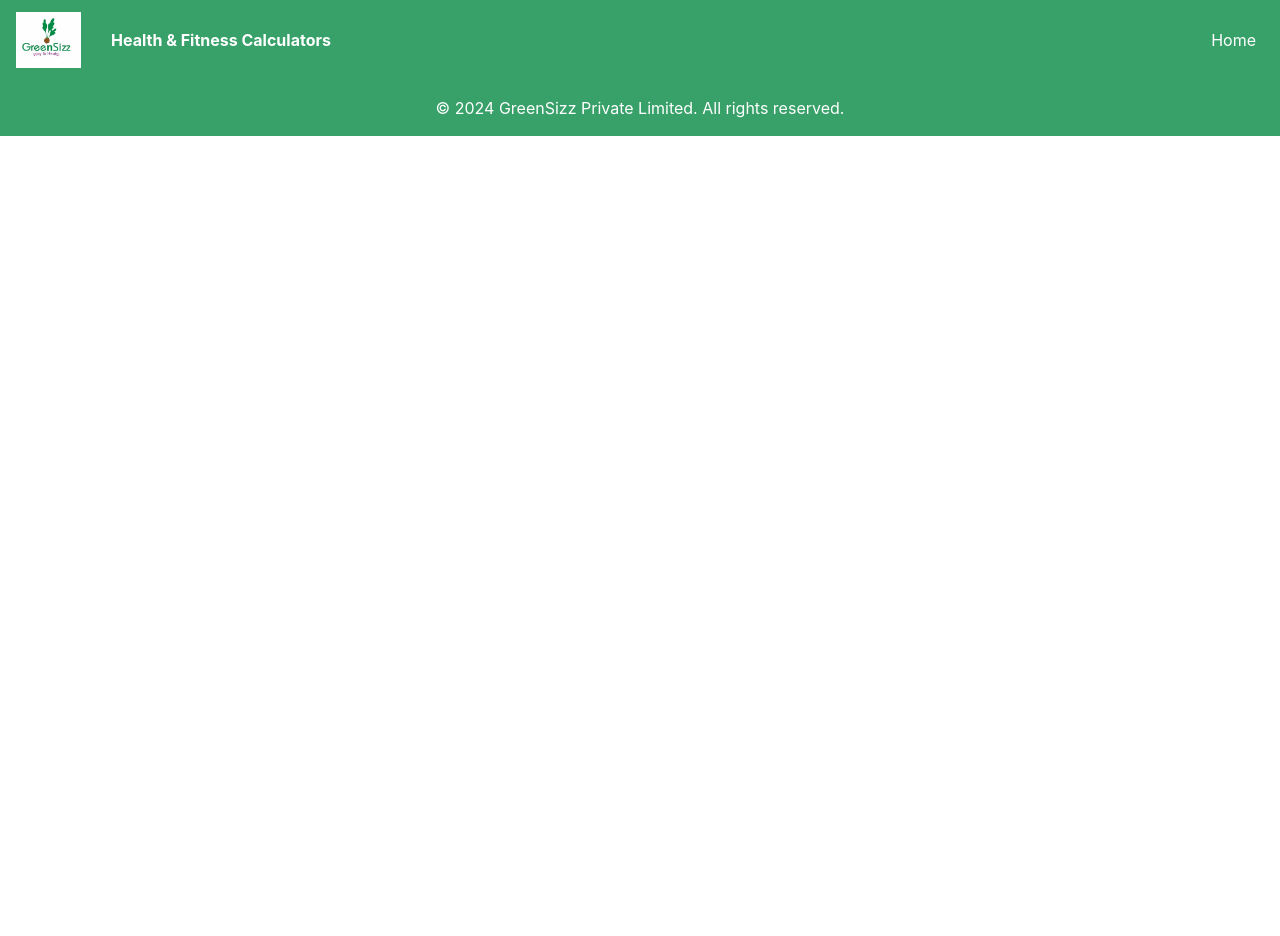
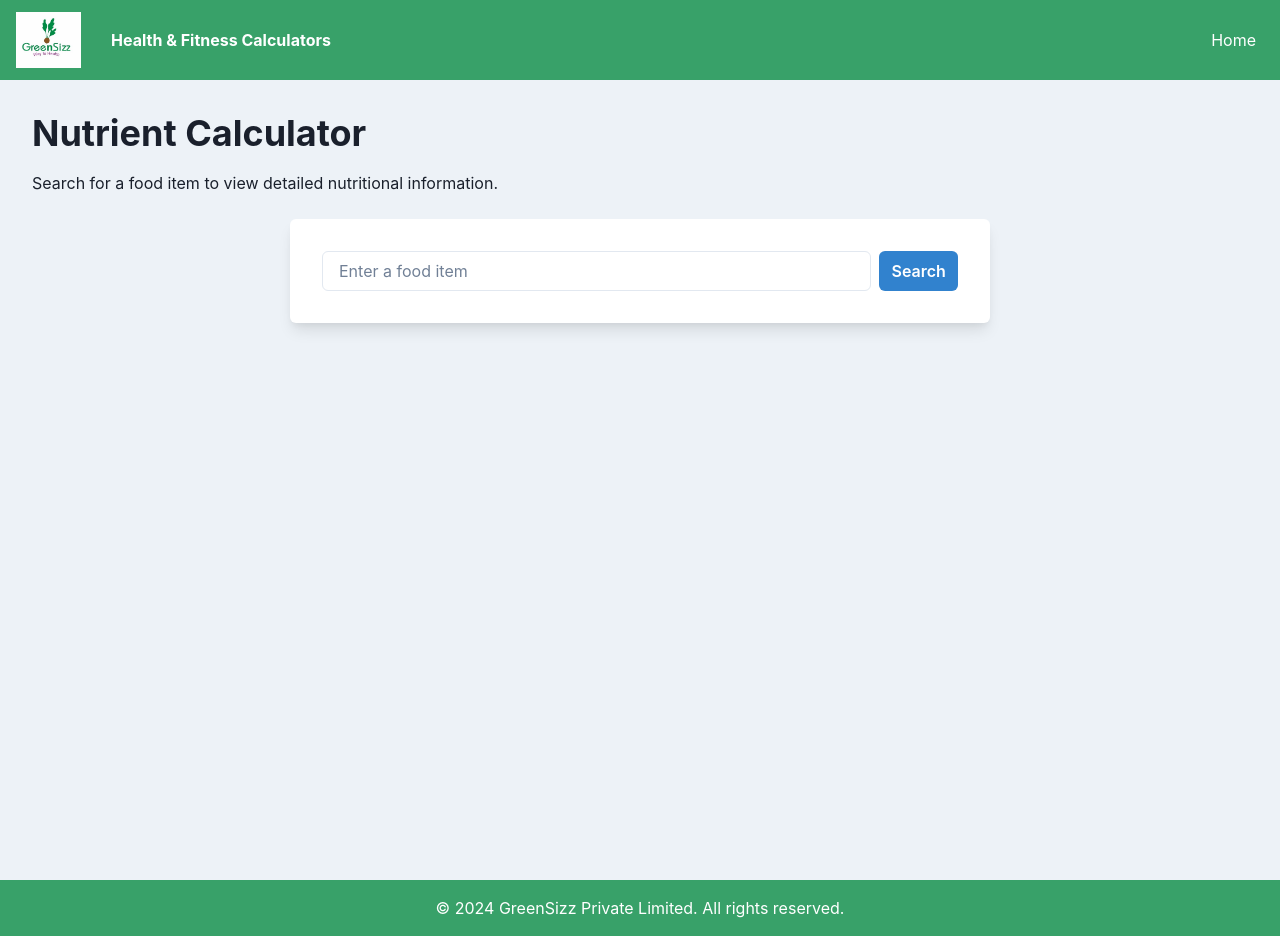
Before and after one commit to acecoder7/Health-Fitness-Calc-GS, a React (Create React App) app in the folder calculator/: page /nutrient in a window 1280 px wide. Before the commit the page ends 800 px from the top, so only its background shows below. Built offline with nearby package versions, Linux system fonts and the light colour scheme.

Commit message:
nutriet calc with search functionality

```diff
--- a/calculator/src/App.js
+++ b/calculator/src/App.js
@@ -5,6 +5,7 @@ import BMI from './pages/BMI';
 import BMR from './pages/BMR';
 import Pregnancy from './pages/Pregnancy';
 import Foodcalorie from './pages/Foodcalorie';
+import Nutrient from './pages/Nutrient';
 import Navbar from './components/Navbar';
 import Footer from './components/Footer';
 
@@ -18,6 +19,7 @@ function App() {
         <Route path="/bmr" element={<BMR />} />
         <Route path="/pregnancy" element={<Pregnancy />} />
         <Route path="/food-calorie" element={<Foodcalorie />} />
+        <Route path="/nutrient" element={<Nutrient />} />
       </Routes>
       <Footer />
     </div>
--- a/calculator/src/pages/Home.js
+++ b/calculator/src/pages/Home.js
@@ -21,7 +21,7 @@ const calculators = [
     icon: healthicon,
     link: "/calorie-intake",
   },
-  { name: "Protien Calculator", icon: healthicon, link: "/protien" },
+  { name: "Nutrient Calculator", icon: healthicon, link: "/nutrient" },
   { name: "Period Calculator", icon: healthicon, link: "/period" },
   {
     name: "Ideal Weight Calculator",
--- /dev/null
+++ b/calculator/src/pages/Nutrient.js
@@ -0,0 +1,186 @@
+import React, { useState, useEffect } from "react";
+import {
+  Box,
+  Button,
+  Input,
+  VStack,
+  Text,
+  HStack,
+  Heading,
+  List,
+  ListItem,
+  Spinner,
+} from "@chakra-ui/react";
+
+const NutrientCalculator = () => {
+  const [food, setFood] = useState("");
+  const [suggestions, setSuggestions] = useState([]);
+  const [foodItem, setFoodItem] = useState(null);
+  const [error, setError] = useState(null);
+  const [loading, setLoading] = useState(false);
+
+  const fetchSuggestions = async (query) => {
+    const appId = "7247c6f1";
+    const appKey = "75d5eeac2a4626bde64643e91f862842";
+    const url = `https://trackapi.nutritionix.com/v2/search/instant?query=${query}&common=true`;
+
+    const config = {
+      method: "GET",
+      headers: {
+        "x-app-id": appId,
+        "x-app-key": appKey,
+      },
+    };
+
+    try {
+      const response = await fetch(url, config);
+      const data = await response.json();
+      console.log("Suggestions fetched:", data.common);
+      setSuggestions(data.common || []);
+    } catch (error) {
+      console.error("Error fetching suggestions:", error);
+    }
+  };
+
+  const fetchNutrition = async (foodName) => {
+    const appId = "7247c6f1";
+    const appKey = "75d5eeac2a4626bde64643e91f862842";
+    const url = "https://trackapi.nutritionix.com/v2/natural/nutrients";
+
+    const config = {
+      method: "POST",
+      headers: {
+        "Content-Type": "application/json",
+        "x-app-id": appId,
+        "x-app-key": appKey,
+      },
+      body: JSON.stringify({ query: foodName }),
+    };
+
+    try {
+      setLoading(true);
+      const response = await fetch(url, config);
+      setLoading(false);
+
+      if (!response.ok) {
+        throw new Error(`HTTP error! Status: ${response.status}`);
+      }
+
+      const data = await response.json();
+      console.log("Nutrition data fetched:", data.foods[0]);
+
+      if (data.foods.length > 0) {
+        const foodData = data.foods[0];
+        setFoodItem(foodData);
+        setFood("");
+        setSuggestions([]);
+        setError(null);
+      } else {
+        setError("Food not found. Please try another search.");
+      }
+    } catch (error) {
+      console.error("Error fetching nutrition data:", error);
+      setError("Error fetching nutrition data. Please try again later.");
+      setLoading(false);
+    }
+  };
+
+  const handleSearchFood = () => {
+    if (food) {
+      fetchNutrition(food);
+    }
+  };
+
+  useEffect(() => {
+    if (food.length > 1) {
+      fetchSuggestions(food);
+    } else {
+      setSuggestions([]);
+    }
+  }, [food]);
+
+  const handleSuggestionClick = (suggestion) => {
+    setFood(suggestion.food_name);
+    setSuggestions([]);
+  };
+
+  return (
+    <Box p={8} bg="gray.100" minHeight="100vh">
+      <Heading mb={4}>Nutrient Calculator</Heading>
+      <Text mb={6}>
+        Search for a food item to view detailed nutritional information.
+      </Text>
+
+      <Box
+        bg="white"
+        p={8}
+        borderRadius="md"
+        boxShadow="lg"
+        maxWidth="700px"
+        mx="auto"
+        position="relative"
+      >
+        <VStack spacing={4} align="stretch">
+          <HStack width="100%" position="relative">
+            <Input
+              value={food}
+              onChange={(e) => setFood(e.target.value)}
+              placeholder="Enter a food item"
+              width="100%"
+              zIndex="1"
+            />
+            <Button colorScheme="blue" onClick={handleSearchFood}>
+              Search
+            </Button>
+            {loading && <Spinner size="sm" ml={4} />}
+          </HStack>
+          {suggestions.length > 0 && (
+            <List
+              position="absolute"
+              top="calc(100% + 4px)"
+              left="0"
+              width="100%"
+              bg="white"
+              border="1px solid #ddd"
+              borderRadius="md"
+              boxShadow="md"
+              zIndex="2"
+              maxHeight="200px"
+              overflowY="auto"
+            >
+              {suggestions.map((suggestion, index) => (
+                <ListItem
+                  key={index}
+                  p={2}
+                  borderBottom="1px solid #ddd"
+                  cursor="pointer"
+                  _hover={{ bg: "gray.100" }}
+                  onClick={() => handleSuggestionClick(suggestion)}
+                >
+                  {suggestion.food_name}
+                </ListItem>
+              ))}
+            </List>
+          )}
+          {error && <Text color="red.500">{error}</Text>}
+          {foodItem && (
+            <Box w="100%" p={4} bg="gray.50" borderRadius="md" boxShadow="sm">
+              <Heading size="md" mb={2}>{foodItem.food_name}</Heading>
+              <Text>Serving: {foodItem.serving_qty} {foodItem.serving_unit}</Text>
+              <Text>Calories: {foodItem.nf_calories.toFixed(2)} kcal</Text>
+              <Text>Protein: {foodItem.nf_protein.toFixed(2)} g</Text>
+              <Text>Carbohydrates: {foodItem.nf_total_carbohydrate.toFixed(2)} g</Text>
+              <Text>Fats: {foodItem.nf_total_fat.toFixed(2)} g</Text>
+              <Text>Sugars: {foodItem.nf_sugars.toFixed(2)} g</Text>
+              <Text>Fiber: {foodItem.nf_dietary_fiber.toFixed(2)} g</Text>
+              <Text>Sodium: {foodItem.nf_sodium.toFixed(2)} mg</Text>
+              <Text>Potassium: {foodItem.nf_potassium.toFixed(2)} mg</Text>
+            </Box>
+          )}
+        </VStack>
+      </Box>
+    </Box>
+  );
+};
+
+export default NutrientCalculator;
```
